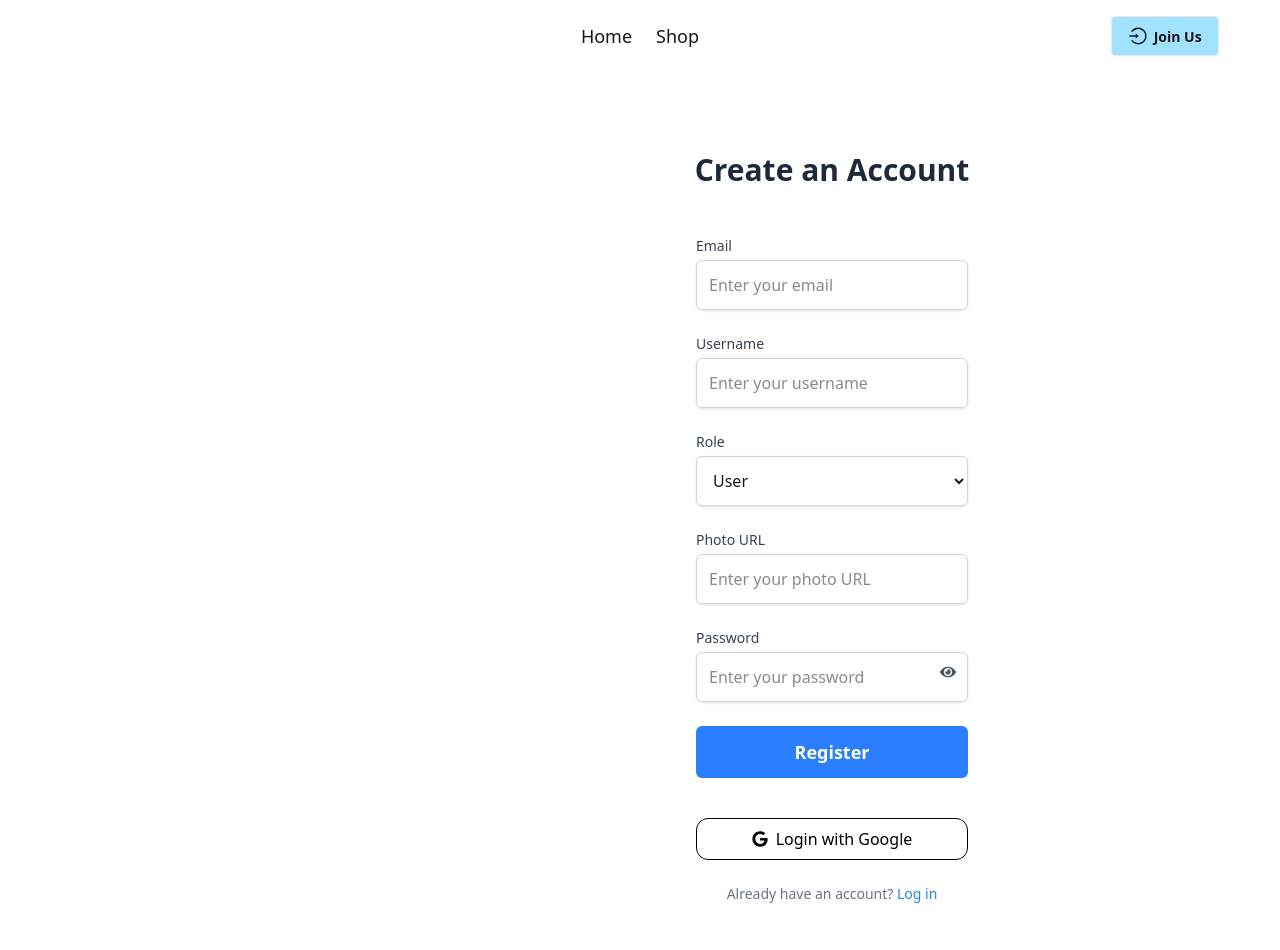
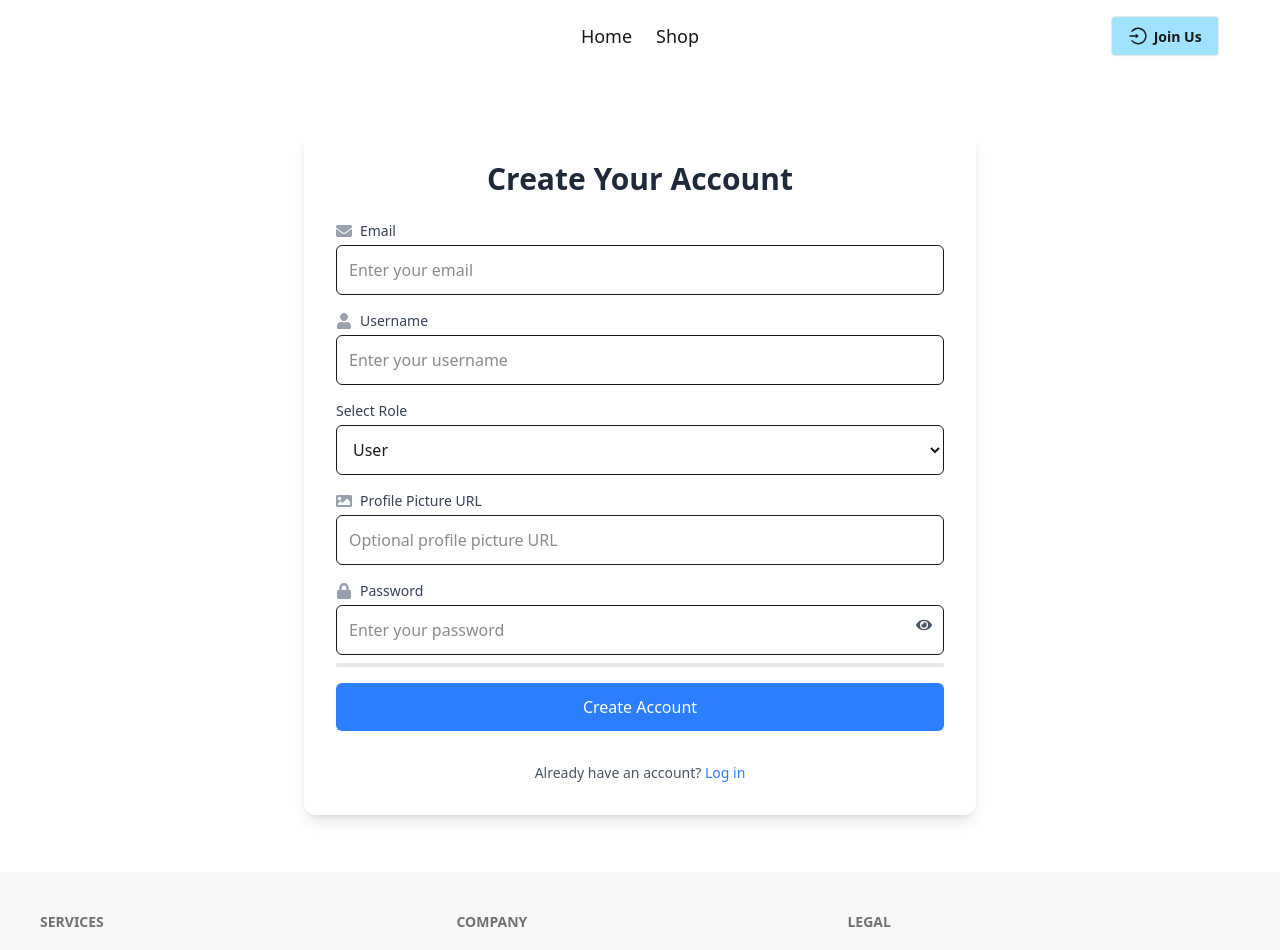
Before and after one commit to samZero-0/ecovision-partners, a Next.js app: page /register in a window 1280 px wide. Shown: the top 950 px of the page. Built offline with nearby package versions, Linux system fonts and the light colour scheme; no server answers.

Commit message:
Auth Completed

```diff
--- a/src/components/Login.tsx
+++ b/src/components/Login.tsx
@@ -3,7 +3,7 @@
 import React, { useContext, useEffect, useState } from 'react';
 import { ChevronRight } from 'lucide-react';
 import { AuthContext } from '@/providers/AuthProvider';
-import { useRouter } from 'next/router';
+import { useRouter, useSearchParams } from 'next/navigation';
 import { usePathname } from 'next/navigation';
 import Swal from "sweetalert2";
 
@@ -19,6 +19,10 @@ const AuthPage = () => {
   const [password, setPassword] = useState('');
   const [confirmPassword, setConfirmPassword] = useState('');
 
+  const router = useRouter();
+  const searchParams = useSearchParams();
+
+
   useEffect(() => {
     window.scrollTo(0, 0);
   }, []);
@@ -33,10 +37,9 @@ const AuthPage = () => {
   const handleGoogleLogin = () => {
   setIsLoading(true);
   googleSignin()
+
     .then((res) => {
       const { displayName, photoURL, email } = res.user;
-
-        // Prepare the user data to be sent to the backend
       const userData = {
         displayName,
         photoURL,
@@ -44,7 +47,6 @@ const AuthPage = () => {
         role: "user",
       };
 
-        // Send the user data to the backend using Axios
       axios.post('https://ecovision-backend-five.vercel.app/users', userData)
         .then((response) => {
           MySwal.fire({
@@ -57,28 +59,18 @@ const AuthPage = () => {
             background: "#f8fafc",
             iconColor: "#4f46e5",
           });
+
           setTimeout(() => {
-              // navigate(location?.state ? location.state : "/");
+            const returnUrl = searchParams.get('returnUrl') || '/';
+            router.push(returnUrl);
           }, 500);
         })
         .catch((err) => {
-            MySwal.fire({
-              title: "Oops!",
-              text: `Failed to save user data: ${err.message}`,
-              icon: "error",
-              background: "#f8fafc",
-              confirmButtonColor: "#4f46e5",
-            });
+          // ... error handling ...
         });
     })
     .catch((err) => {
-        MySwal.fire({
-          title: "Oops!",
-          text: `${err.message}`,
-          icon: "error",
-          background: "#f8fafc",
-          confirmButtonColor: "#4f46e5",
-        });
+      // ... error handling ...
     })
     .finally(() => setIsLoading(false));
 };
@@ -105,7 +97,8 @@ const AuthPage = () => {
           iconColor: "#4f46e5",
         });
         setTimeout(() => {
-          // navigate(location?.state ? location.state : "/");
+           const returnUrl = searchParams.get('returnUrl') || '/';
+           router.push(returnUrl);
         }, 800);
       })
       .catch((err) => {
--- a/src/components/Register.tsx
+++ b/src/components/Register.tsx
@@ -1,210 +1,217 @@
 'use client';
-import { updateProfile } from "firebase/auth";
-import { useContext, useEffect, useState } from "react";
-import { FaEye, FaEyeSlash, FaGoogle } from "react-icons/fa";
-// import { Link, useNavigate, useLocation } from "react-router-dom";
-import { AuthContext } from "../../providers/AuthProvider";
+import { useContext, useState } from "react";
+import { FaEye, FaEyeSlash, FaGoogle, FaUser, FaEnvelope, FaLock, FaImage } from "react-icons/fa";
 import { toast, ToastContainer } from "react-toastify";
 import "react-toastify/dist/ReactToastify.css";
 import Swal from "sweetalert2";
-// import { DotLottieReact } from "@lottiefiles/dotlottie-react";
 import axios from "axios";
 import Link from "next/link";
-// import { Helmet } from "react-helmet";
+import { useRouter } from "next/navigation";
+import { AuthContext } from "@/providers/AuthProvider";
+import { updateProfile } from "firebase/auth";
 
 const Register = () => {
-  useEffect(() => {
-    window.scrollTo(0, 0);
-  }, []);
+  const { createAccount, setUser, googleSignin } = useContext(AuthContext);
+  const router = useRouter();
+  const [formData, setFormData] = useState({
+    email: '',
+    name: '',
+    photo: '',
+    password: '',
+    role: 'user'
+  });
+  const [passwordVisible, setPasswordVisible] = useState(false);
+  const [passwordStrength, setPasswordStrength] = useState(0);
+  const [errors, setErrors] = useState({
+    email: '',
+    password: '',
+    name: ''
+  });
 
-  const { createAccount, setUser, googleSignin } = useContext(AuthContext);
-  const [error, setError] = useState(null);
-//   const navigate = useNavigate();
-//   const location = useLocation();
-  const [passwordVisible, setPasswordVisible] = useState(false);
-  const [selectedRole, setSelectedRole] = useState("user"); // Default role
+  const validateForm = () => {
+    let valid = true;
+    const newErrors = { email: '', password: '', name: '' };
 
-  const handleGoogleLogin = () => {
-    googleSignin()
-      .then((res) => {
-        // Create user data with default role for Google sign-in
-        const userData = {
-          displayName: res.user.displayName,
-          photoURL: res.user.photoURL,
-          email: res.user.email,
-          role: "user", // Default role for Google sign-in
+    // Email validation
+    const emailRegex = /^[^\s@]+@[^\s@]+\.[^\s@]+$/;
+    if (!emailRegex.test(formData.email)) {
+      newErrors.email = 'Please enter a valid email address';
+      valid = false;
+    }
+
+    // Name validation
+    if (formData.name.length < 2) {
+      newErrors.name = 'Name must be at least 2 characters long';
+      valid = false;
+    }
+
+    // Password validation
+    const passwordRegex = /^(?=.*[A-Z])(?=.*[a-z])(?=.*\d)(?=.*[@$!%*?&])[A-Za-z\d@$!%*?&]{8,}$/;
+    if (!passwordRegex.test(formData.password)) {
+      newErrors.password = 'Password must be 8+ chars, include uppercase, lowercase, number, and special character';
+      valid = false;
+    }
+
+    setErrors(newErrors);
+    return valid;
   };
 
-        // Save user data to database
-        axios.post("https://ecovision-backend-five.vercel.app/users", userData)
-          .then(() => {
-            toast.success("Register Successful");
-            setTimeout(() => {
-            //   navigate(location?.state?.from || "/");
-            }, 800);
-          })
-          .catch((err) => {
-            toast.error("Failed to save user data");
-          });
-      })
-      .catch((err) => {
-        toast.error("Google login failed");
-      });
+  const handleInputChange = (e) => {
+    const { name, value } = e.target;
+    setFormData(prevState => ({
+      ...prevState,
+      [name]: value
+    }));
+
+    // Password strength calculation
+    if (name === 'password') {
+      let strength = 0;
+      if (value.length >= 8) strength++;
+      if (/[A-Z]/.test(value)) strength++;
+      if (/[a-z]/.test(value)) strength++;
+      if (/\d/.test(value)) strength++;
+      if (/[@$!%*?&]/.test(value)) strength++;
+      setPasswordStrength(strength);
+    }
   };
 
-  const handleFormSubmit = (e) => {
+  const handleSubmit = async (e) => {
     e.preventDefault();
-    const email = e.target.email.value;
-    const regex = /^(?=.*[A-Z])(?=.*[a-z]).{6,}$/;
-    const password = e.target.password.value;
-    const name = e.target.name.value;
-    const photo = e.target.photo.value;
 
-    if (regex.test(password)) {
-      createAccount(email, password)
-        .then((result) => {
+    if (!validateForm()) return;
+
+    const { email, password, name, photo, role } = formData;
+
+    try {
+      const result = await createAccount(email, password);
       const currentUser = result.user;
       setUser(currentUser);
 
-          updateProfile(currentUser, { displayName: name, photoURL: photo })
-            .then(() => {
+      await updateProfile(currentUser, { displayName: name, photoURL: photo });
+
       const userData = {
         displayName: name,
         photoURL: photo,
-                email: email,
-                role: selectedRole, // Use the selected role
+        email,
+        role,
       };
 
-              axios
-                .post("https://ecovision-backend-five.vercel.app/users", userData)
-                .then((response) => {
+      await axios.post("https://ecovision-backend-five.vercel.app/users", userData);
+
       Swal.fire({
         title: "Registration Successful!",
         text: "You have been registered successfully.",
         icon: "success",
         confirmButtonText: "OK",
       }).then(() => {
-                    // navigate(location?.state?.from || "/");
+        router.push("/");
       });
-                })
-                .catch((err) => {
-                  toast.error(`Failed to save user data: ${err.message}`);
-                });
-            })
-            .catch((err) => {
-              toast.error(`Profile update failed: ${err.message}`);
-            });
-        })
-        .catch((error) => {
+    } catch (error) {
       toast.error(`Registration Failed: ${error.message}`);
-        });
-    } else {
-      setError(
-        "Password must have an uppercase letter, lowercase letter, and a length of at least 6 characters."
-      );
+    }
+  };
+
+
+
+  const handleGoogleLogin = async () => {
+    try {
+      // Implement Google Sign-In logic
+      toast.success("Google Sign-In functionality to be implemented");
+    } catch (error) {
+      toast.error("Google login failed");
     }
   };
 
   return (
-    <div className="min-h-screen flex items-center justify-center py-12">
-      {/* <Helmet>
-        <title>Register</title>
-      </Helmet> */}
+    <div className="min-h-screen flex items-center justify-center  p-4">
       <ToastContainer />
 
-      <div className="bg-white dark:bg-transparent rounded-lg overflow-hidden md:flex w-4/5 lg:w-3/5">
-        <div className="hidden md:flex md:w-1/2 items-center justify-center p-6">
-          {/* <DotLottieReact
-            src="https://lottie.host/d036fd77-2e19-41c9-9d9a-ea7b23dfd792/8GWv13DLTr.lottie"
-            loop
-            autoplay
-            speed={1}
-            style={{ width: "350px", height: "350px" }}
-          /> */}
+      <div className="w-2xl bg-white shadow-lg rounded-xl p-8">
+        <h2 className="text-3xl font-bold text-center text-gray-800 mb-6">
+          Create Your Account
+        </h2>
+
+        <form onSubmit={handleSubmit} className="space-y-4">
+          {/* Email Input */}
+          <div>
+            <div className="flex items-center space-x-2 mb-1">
+              <FaEnvelope className="text-gray-400" />
+              <label className="text-sm font-medium text-gray-700">Email</label>
             </div>
-
-        <div className="w-full md:w-1/2 md:p-8">
-          <h1 className="text-3xl font-bold text-center text-gray-800 dark:text-white mb-6">
-            Create an Account
-          </h1>
-
-          <form onSubmit={handleFormSubmit} className="space-y-6 dark:border dark:rounded-xl p-6">
-            {/* Email */}
-            <div>
-              <label className="block text-sm font-medium text-gray-700 dark:text-white">
-                Email
-              </label>
-              <div className="mt-1 relative rounded-md shadow-sm">
             <input
               type="email"
               name="email"
+              value={formData.email}
+              onChange={handleInputChange}
               placeholder="Enter your email"
-                  required
-                  className="w-full p-3 border border-gray-300 rounded-md focus:ring-blue-500 focus:border-blue-500"
+              className="w-full p-3 border rounded-md focus:ring-2 focus:ring-blue-500"
             />
-              </div>
+            {errors.email && <p className="text-red-500 text-xs mt-1">{errors.email}</p>}
           </div>
 
-            {/* Username */}
+          {/* Username Input */}
           <div>
-              <label className="block text-sm font-medium text-gray-700 dark:text-white">
-                Username
-              </label>
-              <div className="mt-1 relative rounded-md shadow-sm">
+            <div className="flex items-center space-x-2 mb-1">
+              <FaUser className="text-gray-400" />
+              <label className="text-sm font-medium text-gray-700">Username</label>
+            </div>
             <input
               type="text"
               name="name"
+              value={formData.name}
+              onChange={handleInputChange}
               placeholder="Enter your username"
-                  required
-                  className="w-full p-3 border border-gray-300 rounded-md focus:ring-blue-500 focus:border-blue-500"
+              className="w-full p-3 border rounded-md focus:ring-2 focus:ring-blue-500"
             />
-              </div>
+            {errors.name && <p className="text-red-500 text-xs mt-1">{errors.name}</p>}
           </div>
 
-            {/* Role Selection Dropdown */}
+          {/* Role Selection */}
           <div>
-              <label className="block text-sm font-medium text-gray-700 dark:text-white">
-                Role
-              </label>
-              <div className="mt-1 relative rounded-md shadow-sm">
+            <div className="flex items-center space-x-2 mb-1">
+              <label className="text-sm font-medium text-gray-700">Select Role</label>
+            </div>
             <select
-                  value={selectedRole}
-                  onChange={(e) => setSelectedRole(e.target.value)}
-                  className="w-full p-3 border border-gray-300 rounded-md focus:ring-blue-500 focus:border-blue-500"
+              name="role"
+              value={formData.role}
+              onChange={handleInputChange}
+              className="w-full p-3 border rounded-md focus:ring-2 focus:ring-blue-500"
             >
               <option value="user">User</option>
               <option value="seller">Seller</option>
             </select>
           </div>
+
+          {/* Photo URL Input */}
+          <div>
+            <div className="flex items-center space-x-2 mb-1">
+              <FaImage className="text-gray-400" />
+              <label className="text-sm font-medium text-gray-700">Profile Picture URL</label>
             </div>
-
-            {/* Photo URL */}
-            <div>
-              <label className="block text-sm font-medium text-gray-700 dark:text-white">
-                Photo URL
-              </label>
-              <div className="mt-1 relative rounded-md shadow-sm">
             <input
               type="url"
               name="photo"
-                  placeholder="Enter your photo URL"
-                  className="w-full p-3 border border-gray-300 rounded-md focus:ring-blue-500 focus:border-blue-500"
+              value={formData.photo}
+              onChange={handleInputChange}
+              placeholder="Optional profile picture URL"
+              className="w-full p-3 border rounded-md focus:ring-2 focus:ring-blue-500"
             />
           </div>
+
+          {/* Password Input */}
+          <div>
+            <div className="flex items-center space-x-2 mb-1">
+              <FaLock className="text-gray-400" />
+              <label className="text-sm font-medium text-gray-700">Password</label>
             </div>
-
-            {/* Password */}
-            <div>
-              <label className="block text-sm font-medium text-gray-700 dark:text-white">
-                Password
-              </label>
-              <div className="mt-1 relative rounded-md shadow-sm">
+            <div className="relative">
               <input
                 type={passwordVisible ? "text" : "password"}
                 name="password"
+                value={formData.password}
+                onChange={handleInputChange}
                 placeholder="Enter your password"
-                  required
-                  className="w-full p-3 border border-gray-300 rounded-md focus:ring-blue-500 focus:border-blue-500"
+                className="w-full p-3 border rounded-md focus:ring-2 focus:ring-blue-500"
               />
               <button
                 type="button"
@@ -214,31 +221,49 @@ const Register = () => {
                 {passwordVisible ? <FaEyeSlash /> : <FaEye />}
               </button>
             </div>
+            {errors.password && <p className="text-red-500 text-xs mt-1">{errors.password}</p>}
+
+            {/* Password Strength Indicator */}
+            <div className="mt-2 h-1 w-full bg-gray-200 rounded">
+              <div
+                className={`h-1 rounded transition-all duration-500 ${
+                  passwordStrength === 0 ? 'bg-red-500 w-[0%]' :
+                  passwordStrength === 1 ? 'bg-red-500 w-[20%]' :
+                  passwordStrength === 2 ? 'bg-yellow-500 w-[40%]' :
+                  passwordStrength === 3 ? 'bg-yellow-500 w-[60%]' :
+                  passwordStrength === 4 ? 'bg-green-500 w-[80%]' :
+                  'bg-green-500 w-full'
+                }`}
+              ></div>
+            </div>
           </div>
 
           {/* Submit Button */}
           <button
             type="submit"
-              className="w-full bg-blue-500 text-white text-lg font-bold py-3 rounded-md hover:bg-blue-600 focus:outline-none focus:ring-2 focus:ring-blue-500 focus:ring-offset-2"
+            className="w-full bg-blue-500 text-white py-3 rounded-md hover:bg-blue-600 transition-colors"
           >
-              Register
+            Create Account
           </button>
 
-            {error && <p className="text-red-500 text-sm mt-2">{error}</p>}
-
           {/* Google Sign-In */}
-            <div className="mt-4 text-center">
+          {/* <div className="text-center">
+            <div className="flex items-center justify-center my-4">
+              <div className="border-t border-gray-300 flex-grow mr-3"></div>
+              <span className="text-gray-500">or</span>
+              <div className="border-t border-gray-300 flex-grow ml-3"></div>
+            </div>
             <button
               type="button"
               onClick={handleGoogleLogin}
-                className="flex items-center justify-center w-full text-black dark:text-white border rounded-xl py-2 focus:outline-none"
+              className="w-full flex items-center justify-center border border-gray-300 py-3 rounded-md hover:bg-gray-100 transition-colors"
             >
-                <FaGoogle className="mr-2" /> Login with Google
+              <FaGoogle className="mr-2" /> Continue with Google
             </button>
-            </div>
+          </div> */}
 
-            {/* Already Registered */}
-            <p className="text-center text-sm text-gray-500 mt-4">
+          {/* Login Link */}
+          <p className="text-center text-sm text-gray-600 mt-4">
             Already have an account?{" "}
             <Link href="/login" className="text-blue-500 hover:underline">
               Log in
@@ -247,7 +272,6 @@ const Register = () => {
         </form>
       </div>
     </div>
-    </div>
   );
 };
 
```
Lines whose indentation alone changed are shown as unchanged.
